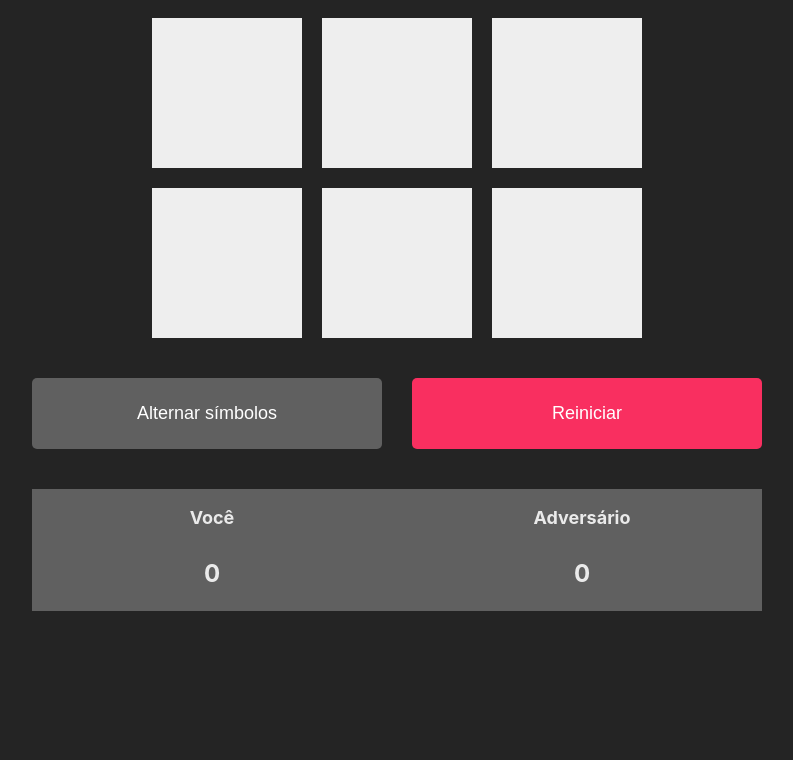
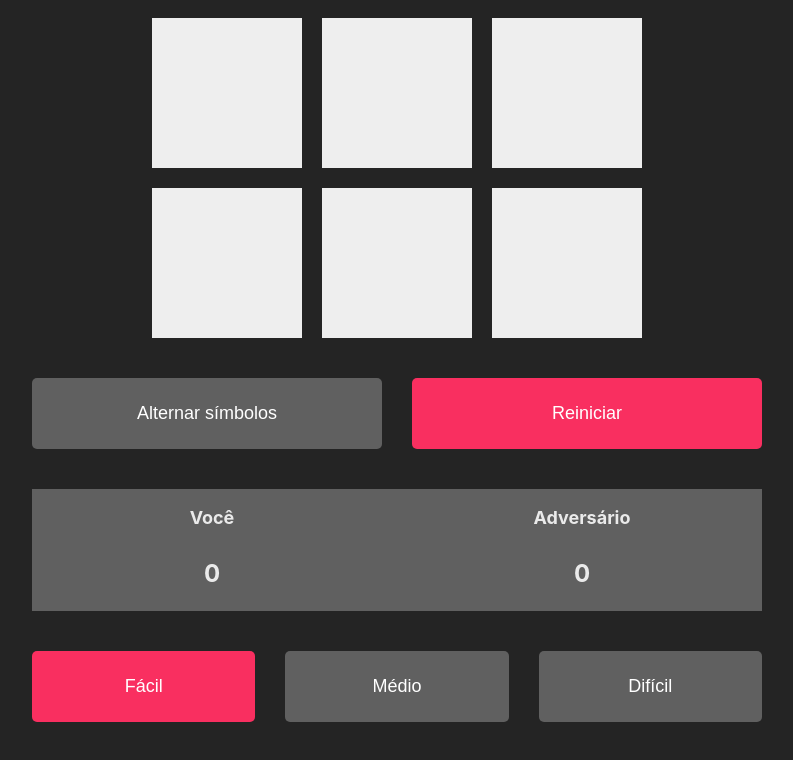
Before and after one commit to igorssc/jogo-da-velha, a React (Vite) app: page / in a window 1280 px wide. Shown: the part 394-1154 px from the top of the page, without its empty margins (243-1036 px from the left). Before the commit the page ends 1045 px from the top, so only its background shows below. Built offline with nearby package versions, Linux system fonts and the light colour scheme.

Commit message:
Edit layout and created button from levels

```diff
--- a/src/App.css
+++ b/src/App.css
@@ -50,3 +50,16 @@ body {
     gap: 30px;
   }
 }
+
+.footer-app {
+  display: grid;
+  grid-template-columns: 1fr 1fr 1fr;
+  gap: 10px;
+  margin: 40px auto;
+}
+
+@media (min-width: 768px) {
+  .footer-app {
+    gap: 30px;
+  }
+}
--- a/src/App.tsx
+++ b/src/App.tsx
@@ -8,8 +8,15 @@ import { Points } from "./components/Points";
 import { GameContext } from "./contexts/GameContext";
 
 export function App() {
-  const { playerWinner, isWeTied, restart, handleSymbolsPlayers } =
-    useContext(GameContext);
+  const {
+    playerWinner,
+    isWeTied,
+    restart,
+    handleSymbolsPlayers,
+    isAutomatic,
+    level,
+    setLevel,
+  } = useContext(GameContext);
 
   return (
     <>
@@ -23,6 +30,31 @@ export function App() {
         </Button>
       </div>
       <Points />
+      {isAutomatic && (
+        <div className="footer-app">
+          <Button
+            onClick={() => setLevel(1)}
+            scheme={level === 1 ? "secondary" : "primary"}
+            small
+          >
+            Fácil
+          </Button>
+          <Button
+            onClick={() => setLevel(2)}
+            scheme={level === 2 ? "secondary" : "primary"}
+            small
+          >
+            Médio
+          </Button>
+          <Button
+            onClick={() => setLevel(3)}
+            scheme={level === 3 ? "secondary" : "primary"}
+            small
+          >
+            Difícil
+          </Button>
+        </div>
+      )}
     </>
   );
 }
--- a/src/components/Button.module.css
+++ b/src/components/Button.module.css
@@ -10,6 +10,18 @@
   border: none;
   background: #606060;
   color: #fff;
+}
+
+.small {
+  width: 100%;
+  max-width: 350px;
+  padding: 15px 0px;
+}
+
+@media (min-width: 768px) {
+  .small {
+    padding: 15px 80px;
+  }
 }
 
 .button:hover {
--- a/src/components/Button.tsx
+++ b/src/components/Button.tsx
@@ -3,12 +3,22 @@ import styles from "./Button.module.css";
 
 interface ButtonProps extends ButtonHTMLAttributes<HTMLButtonElement> {
   scheme?: "primary" | "secondary";
+  small?: boolean;
 }
 
-export const Button = ({ scheme = "primary", ...props }: ButtonProps) => {
+export const Button = ({
+  scheme = "primary",
+  small = false,
+  ...props
+}: ButtonProps) => {
   return (
     <>
-      <button {...props} className={`${styles.button} ${styles[scheme]}`} />
+      <button
+        {...props}
+        className={`${styles.button} ${styles[scheme]} ${
+          small && styles.small
+        }`}
+      />
     </>
   );
 };
--- a/src/contexts/GameContext.tsx
+++ b/src/contexts/GameContext.tsx
@@ -34,6 +34,8 @@ type GameData = {
   startingPlayer: number;
   symbolsPlayers: { 1: "X" | "O"; 2: "X" | "O" };
   handleSymbolsPlayers: () => void;
+  level: 1 | 2 | 3;
+  setLevel: Dispatch<SetStateAction<1 | 2 | 3>>;
 };
 
 export const GameContext = createContext({} as GameData);
@@ -43,6 +45,7 @@ export function GameProvider({ children }: GameProviderProps) {
     Array.from({ length: 9 }, () => 0)
   );
 
+  const [level, setLevel] = useState<1 | 2 | 3>(1);
   const [isAutomatic, setIsAutomatic] = useState(true);
   const [startingPlayer, setStartingPlayer] = useState(1);
   const [currentPlayer, setCurrentPlayer] = useState(1);
@@ -199,7 +202,7 @@ export function GameProvider({ children }: GameProviderProps) {
     restartPoints();
     setCurrentPlayer(1);
     setStartingPlayer(1);
-  }, [isAutomatic]);
+  }, [isAutomatic, level]);
 
   useEffect(() => {
     if (isAutomatic && currentPlayer === 2 && gameData.some((v) => v === 1)) {
@@ -231,6 +234,8 @@ export function GameProvider({ children }: GameProviderProps) {
         startingPlayer,
         symbolsPlayers,
         handleSymbolsPlayers,
+        level,
+        setLevel,
       }}
     >
       {children}
```
